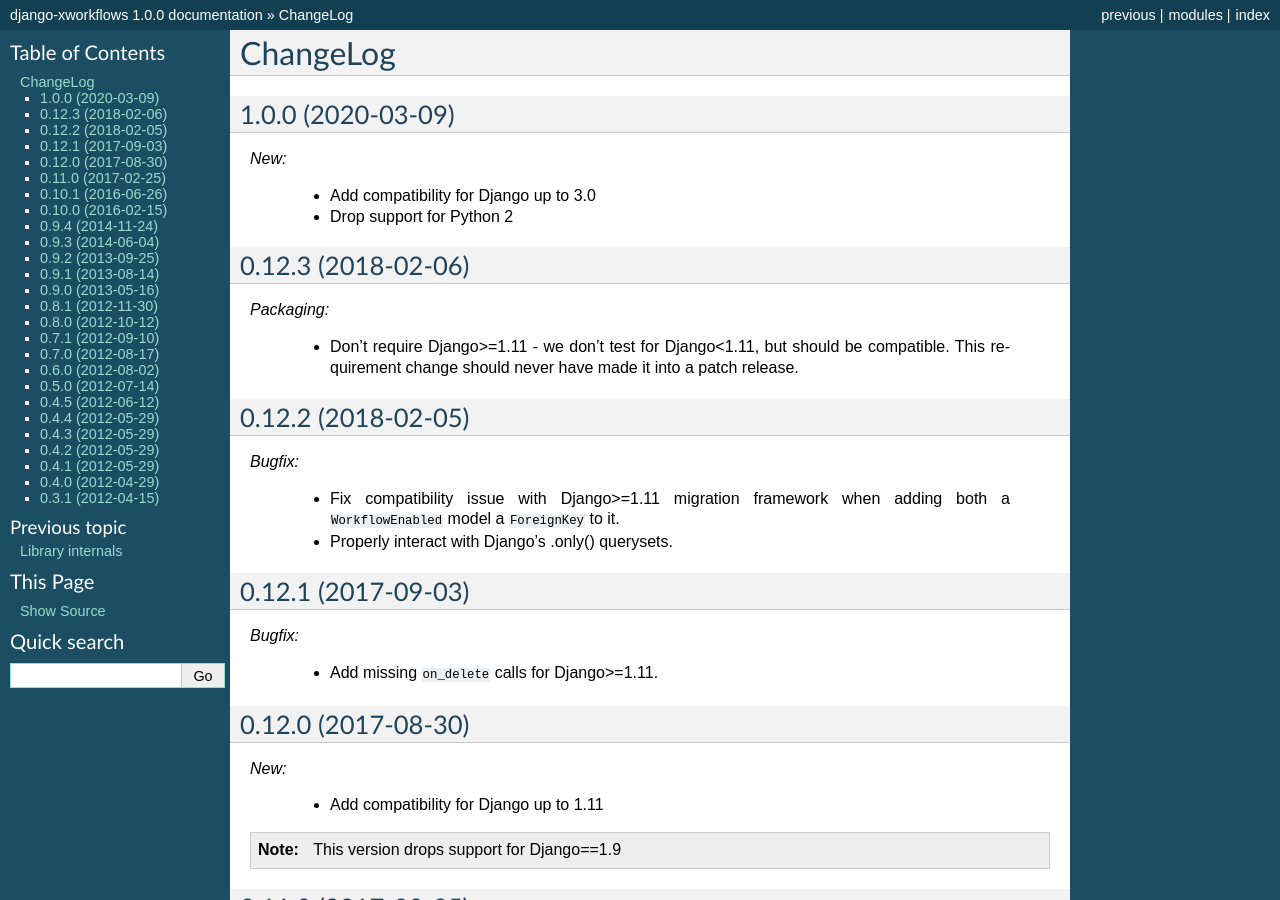
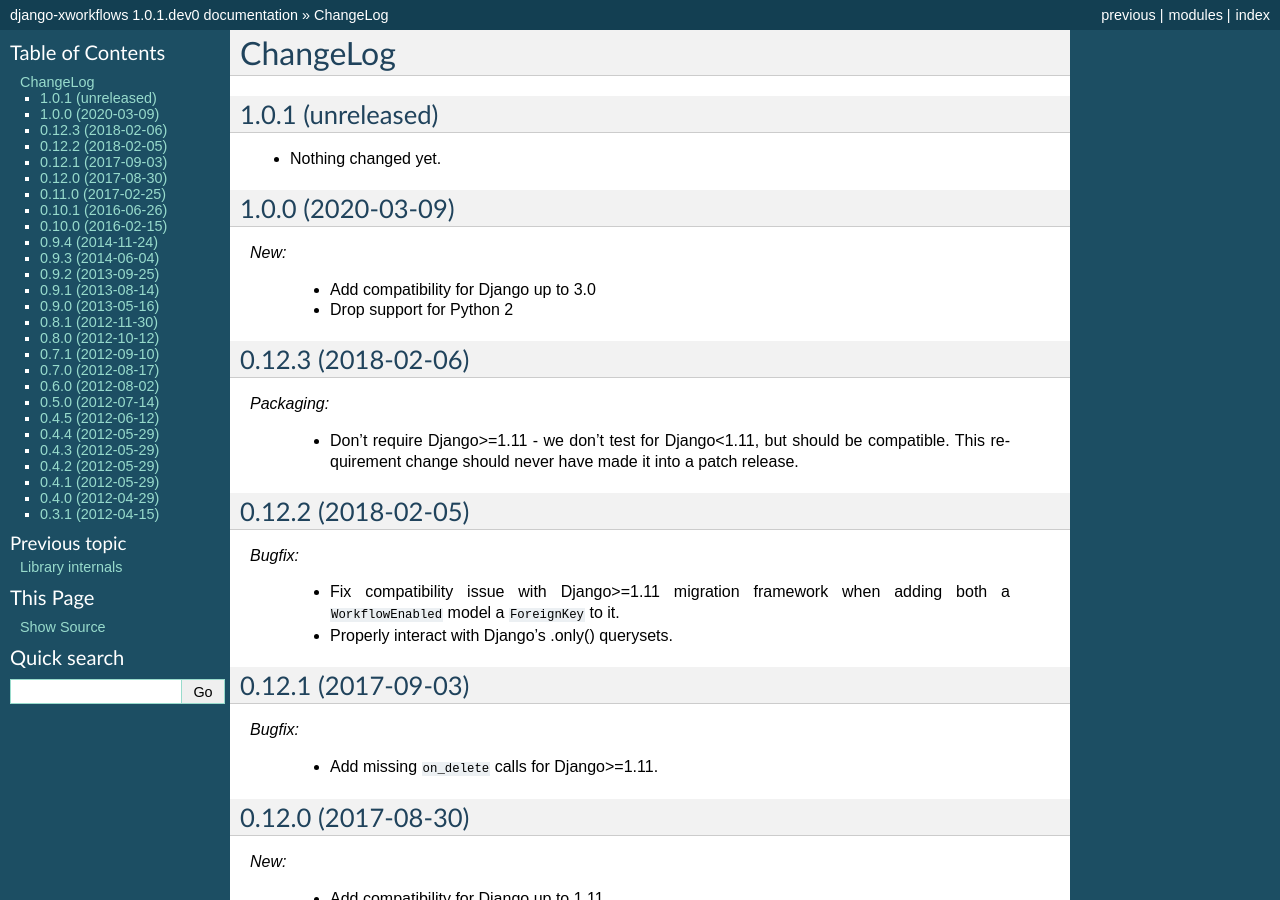
Before and after one commit to rbarrois/django_xworkflows, a Sphinx documentation site: the page built from docs/changelog.rst, in a window 1280 px wide and 900 px high. Built offline with Sphinx 7.4.7, drawn with Linux system fonts in a browser that asks for light colours; some of the changed text lies outside the part shown.

Commit message:
Back to development: 1.0.1

```diff
--- a/django_xworkflows/__init__.py
+++ b/django_xworkflows/__init__.py
@@ -2,5 +2,5 @@
 # Copyright (c) 2011-2020 Raphaël Barrois
 # This code is distributed under the two-clause BSD license.
 
-__version__ = '1.0.0'
+__version__ = '1.0.1.dev0'
 __author__ = 'Raphaël Barrois <raphael.barrois+xworkflows@polytechnique.org>'
--- a/docs/changelog.rst
+++ b/docs/changelog.rst
@@ -1,5 +1,11 @@
 ChangeLog
 =========
+
+1.0.1 (unreleased)
+------------------
+
+- Nothing changed yet.
+
 
 1.0.0 (2020-03-09)
 ------------------
```
